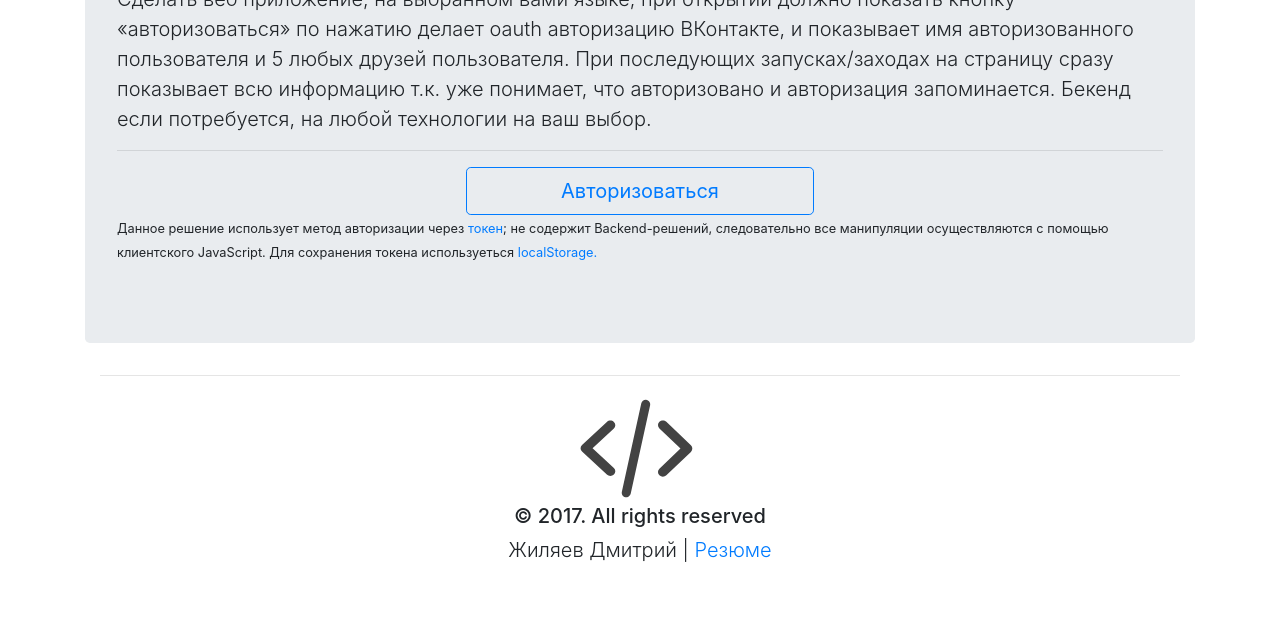
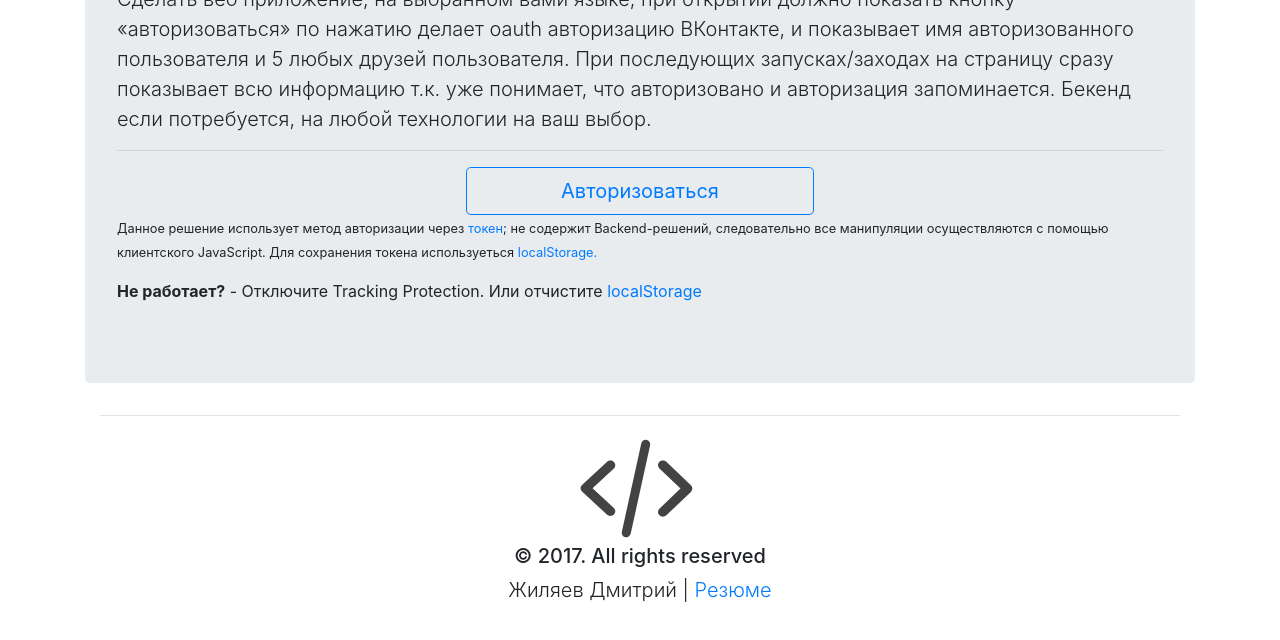
Before and after one commit to zhilyaev/TestAuth, a plain HTML site: page index.html in a window 1280 px wide. Shown: the part 156-796 px from the top of the page. Drawn offline with nearby package versions, Linux system fonts and the light colour scheme.

Commit message:
add info

```diff
--- a/index.html
+++ b/index.html
@@ -23,6 +23,8 @@
 				Для сохранения токена используеться <a href="https://developer.mozilla.org/ru/docs/Web/API/Window/localStorage">localStorage.</a>
 			</small>
 			</p>
+			<p><b>Не работает?</b> - Отключите Tracking Protection.
+				Или отчистите <a href="#" class="" onclick="localStorage.clear(); location.reload();">localStorage</a></p>
 		</section>
 		<section class="container">
 			<h2 id="username" class="text-center" style="display: none"></h2>
```
